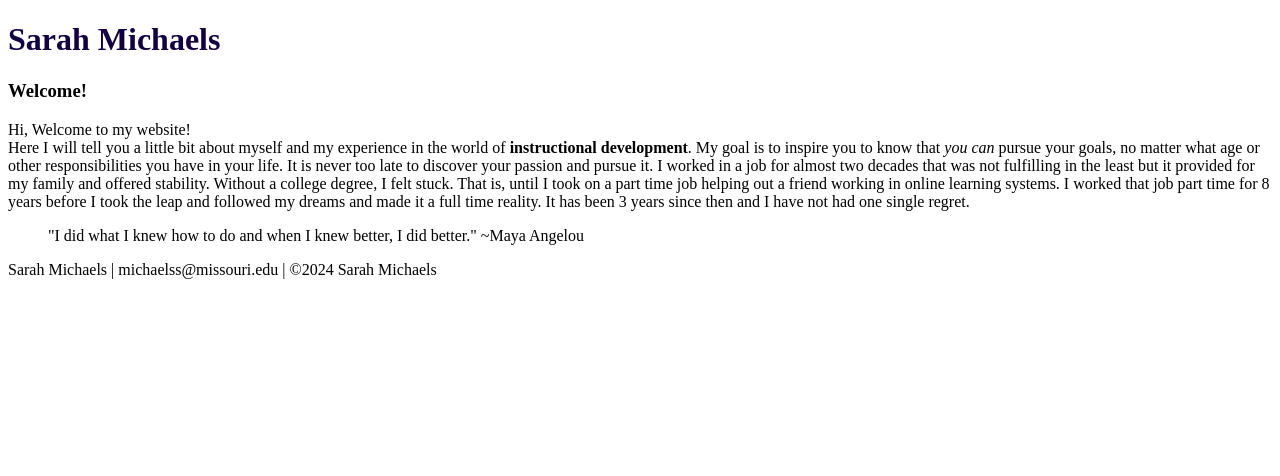
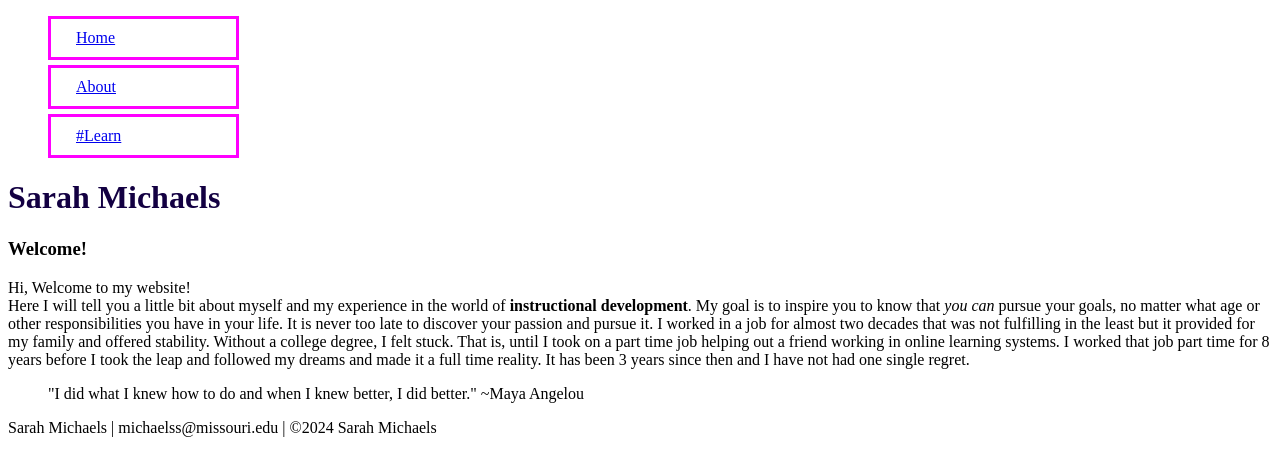
Before and after one commit to sarahmichaels/sarahmichaels.github.io, a plain HTML site: page islt_7310/index.html in a window 1280 px wide. Drawn offline with Linux system fonts and the light colour scheme.

Commit message:
Add files via upload

```diff
--- a/islt_7310/index.html
+++ b/islt_7310/index.html
@@ -5,8 +5,18 @@
     <title>testing your website</title>
     <meta charset="utf-8">
     <link rel="stylesheet" href="style.css">
+    <link rel="stylesheet" href="nav.css">
 </head>
-<nav></nav>
+<nav>
+<ul class="ul">
+    <li class="ul"><a href="index.html">Home</a>
+    </li>
+    <li class="ul"><a href="about.html">About</a>
+    </li>
+    <li class="ul"><a href="#learn.html">#Learn</a>
+    </li>
+</ul>
+</nav>
 <body>
 <h1 class="H1">Sarah Michaels</h1>
 <h3>Welcome!</h3>
--- /dev/null
+++ b/islt_7310/nav.css
@@ -0,0 +1,8 @@
+ul li { menu.JPG
+    display: block;
+    border: 3px solid magenta;
+    width: 150px;
+    list-style-type: none;
+    padding: 10px 10px 10px 25px;
+    margin-bottom: 5px;
+    }
```
